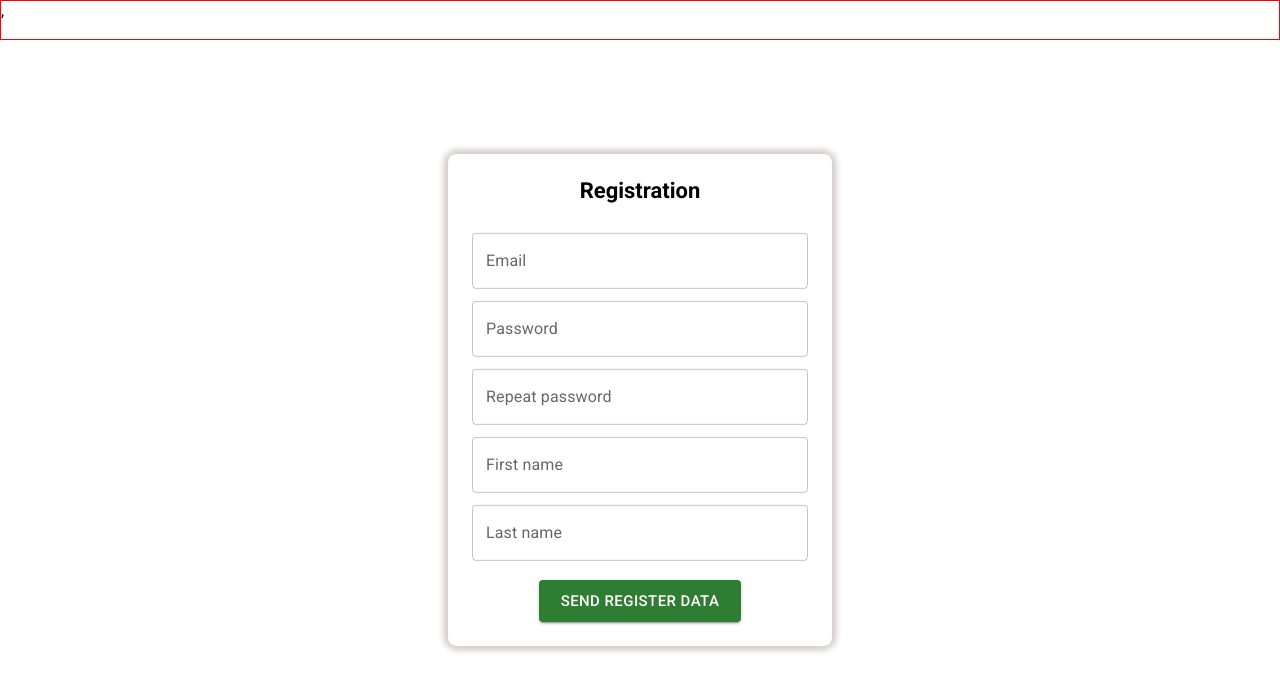
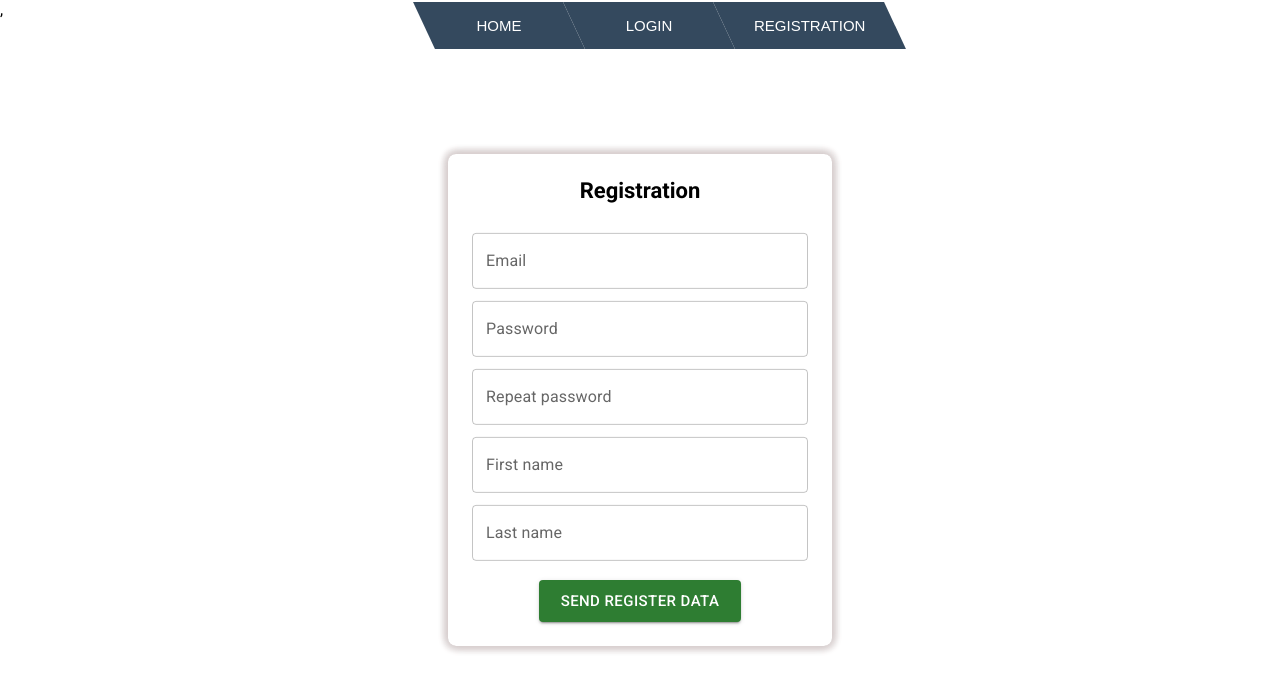
Before and after one commit to SLain123/Auth, a Next.js app in the folder client/: page /reg in a window 1280 px wide. Shown: the top 692 px of the page. Built offline with nearby package versions, Linux system fonts and the light colour scheme.

Commit message:
Меняет нейминг для данных в cookies; Добавляет стили для header; Частично реализует отрисовку различных пунктов header в зависимости от статуса авторизации (на доработку);

```diff
--- a/client/features/header/Header.module.scss
+++ b/client/features/header/Header.module.scss
@@ -1,5 +1,39 @@
 .header {
     width: 100%;
-    height: 40px;
-    border: red 1px solid;
+    position: fixed;
+    top: 0;
+    left: 0;
+    margin-top: 2px;
 }
+
+.menu {
+    list-style:none;
+    margin: auto;
+    width: 100%;
+    width: -moz-fit-content;
+    width: -webkit-fit-content;
+    width: fit-content;
+  }
+  .menu > li {
+    background: #34495e;
+    float: left;
+    position: relative;
+    transform: skewX(25deg);
+    min-width: 150px;
+  }
+  .menu a {
+    display: block;
+    color: #fff;
+    text-transform: uppercase;
+    text-decoration: none;
+    font-family: Arial, Helvetica;
+    font-size: 15px;
+    text-align: center;
+  }
+  .menu li:hover {
+    background: #e74c3c;
+  }
+  .menu > li > a {
+    transform: skewX(-25deg);
+    padding: 1em 2em;
+  }
--- a/client/features/header/Header.tsx
+++ b/client/features/header/Header.tsx
@@ -1,12 +1,48 @@
-import React from 'react';
+import React, { useEffect } from 'react';
+import Link from 'next/link';
 import { useCookies } from 'react-cookie';
 
 import Styles from './Header.module.scss';
 
 const Header: React.FC = ({ children }) => {
-    const [cookies] = useCookies(['user-data']);
+    const [cookies] = useCookies(['token']);
+    const navListAuth = [
+        { name: 'Home', link: '/' },
+        { name: 'Profile', link: '/profile' },
+    ];
+    const navListGuest = [
+        { name: 'Home', link: '/' },
+        { name: 'Login', link: '/login' },
+        { name: 'Registration', link: '/reg' },
+    ];
 
-    return <header className={Styles.header}>{children}</header>;
+    const navList = cookies.token
+        ? navListAuth.map(({ name, link }) => (
+              <li key={name}>
+                  <Link href={link}>{name}</Link>
+              </li>
+          ))
+        : navListGuest.map(({ name, link }) => (
+              <li key={name}>
+                  <Link href={link}>{name}</Link>
+              </li>
+          ));
+
+    return (
+        <>
+            <header className={Styles.header}>
+                <ul className={Styles.menu}>
+                    {navList}
+                    {cookies.token && (
+                        <li key='logout'>
+                            <button type='button'>Log out</button>
+                        </li>
+                    )}
+                </ul>
+            </header>
+            {children}
+        </>
+    );
 };
 
 export default Header;
--- a/client/features/main/Main.module.scss
+++ b/client/features/main/Main.module.scss
@@ -4,6 +4,5 @@
     display: flex;
     justify-content: center;
     align-items: center;
-    height: 100vh;
-
+    height: calc(100vh - 50px);
 }
```
Also changed, not shown: client/features/login/Login.tsx (+4 -3 lines), client/features/main/Main.tsx (+5 -3 lines).
